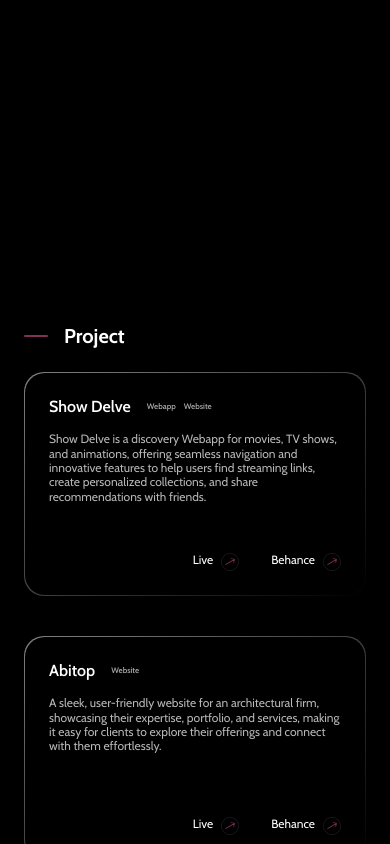
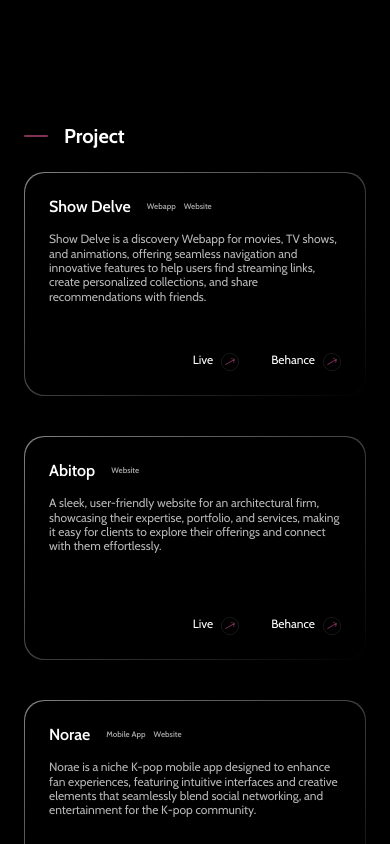
Before and after one commit to codingnekochan/UxTeema, a React (Vite) app: page / in a window 390 px wide. Shown: the part 720-1564 px from the top of the page. Built offline with nearby package versions, Linux system fonts and the light colour scheme; a web font is replaced by a local one.

Commit message:
spacing fix

```diff
--- a/src/sections/projects.jsx
+++ b/src/sections/projects.jsx
@@ -2,7 +2,7 @@
 import DashIcon from '../assets/dash.svg'
 function ProjectsSection({ ZeeInfo }) {
     return (
-        <section id='projects' className="px-6 md:px-10 lg:px-14 xl:px-[120px] mt-[200px]">
+        <section id='projects' className="px-6 md:px-10 lg:px-14 xl:px-[120px] xl:mt-[200px]">
             <div className="flex justify-start items-center gap-4 md:gap-5 lg:gap-6 2xl:gap-7 mb-6 md:mb-10 2xl:mb-12">
                 <img src={DashIcon} alt="" className="w-6 md:w-7 lg:w-8 2xl:w-9" />
                 <h2 className="font-bold font-cabin tracking-[3%] leading-[120%] text-xl md:text-[26px]  lg:text-3xl 2xl:text-4xl">Project</h2>
```
